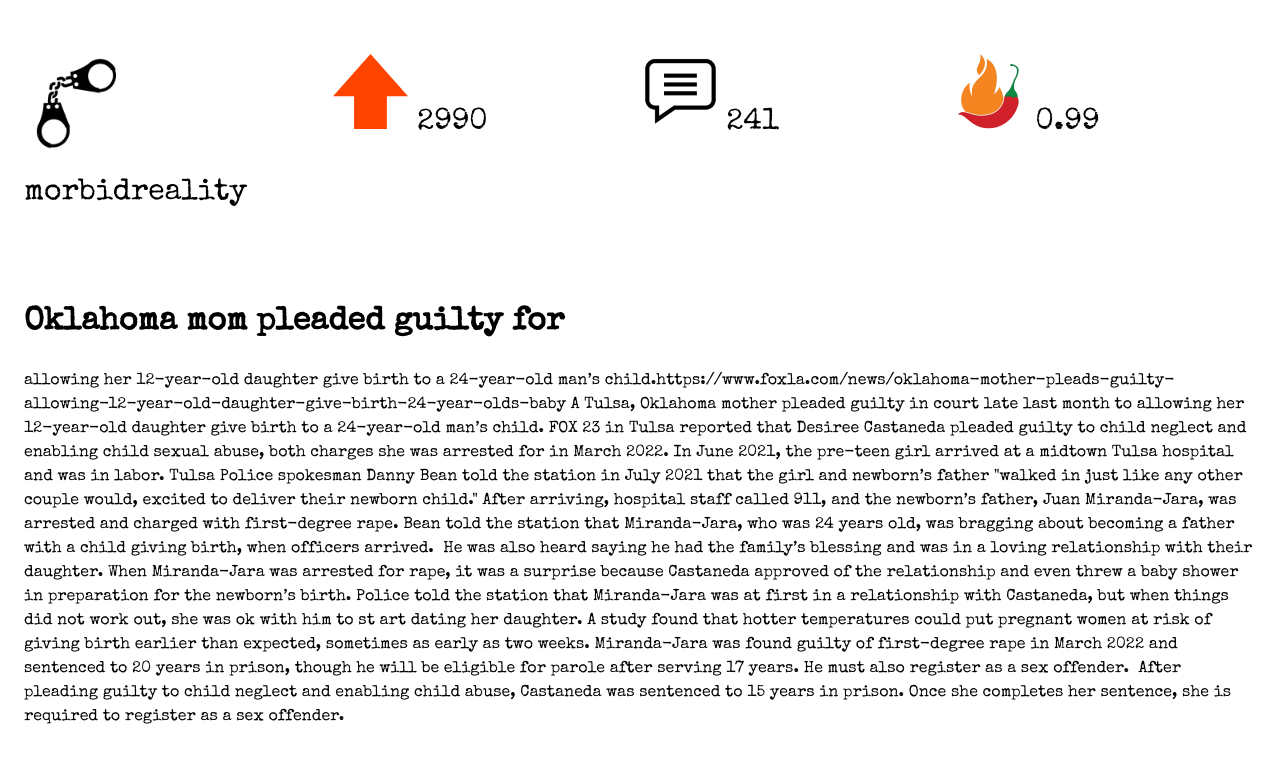
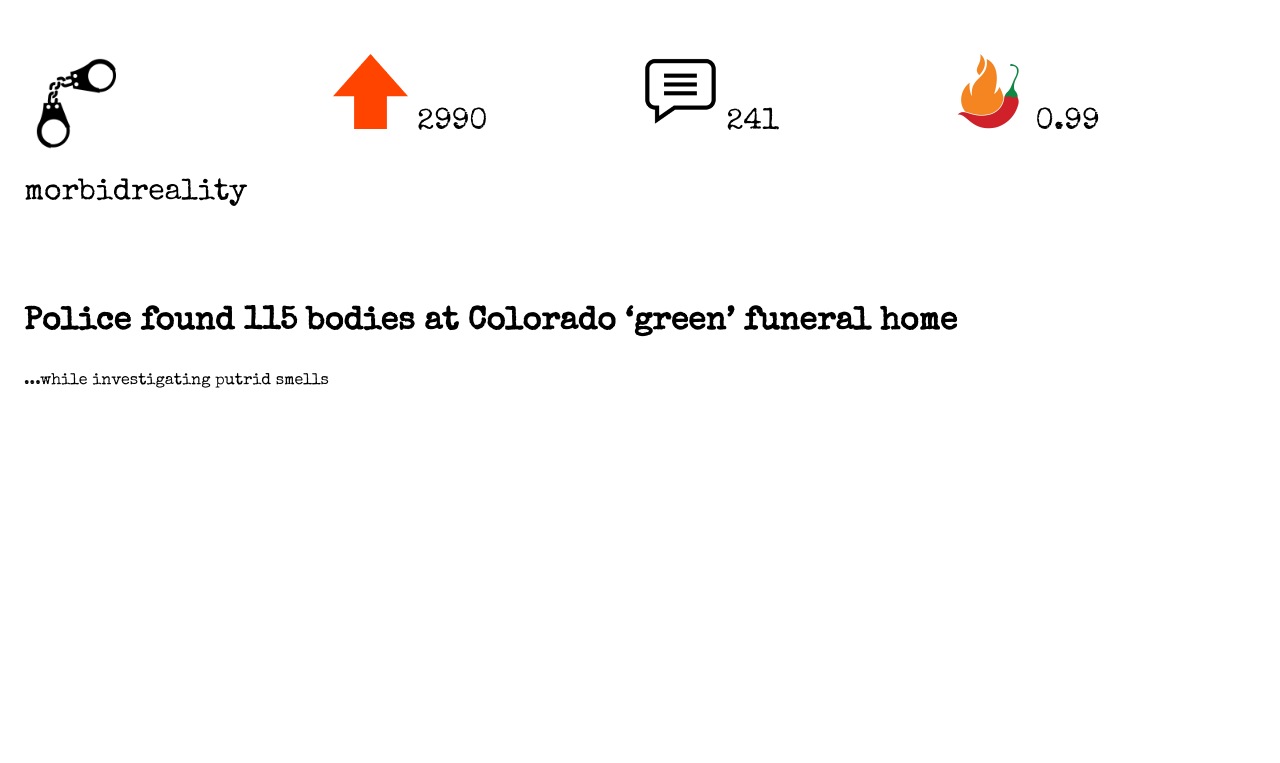
Before and after one commit to thisweekinredacted/thisweekinredacted.github.io, a Jekyll site: the page pages/top3.html, which Jekyll copies as it is, in a window 1280 px wide. Shown: the top 763 px of the page. Built offline with Jekyll 4.4.1, drawn with Linux system fonts in a browser that asks for light colours.

Commit message:
Update top3.html

```diff
--- a/pages/top3.html
+++ b/pages/top3.html
@@ -14,23 +14,8 @@
             <p class="c-methods_psy"><img src="spice.png" width="75" height="75"> 0.99</p>
         </div>
         <div>
-            <h1>Oklahoma mom pleaded guilty for </h1>
-            <p>allowing her 12-year-old daughter give birth to a 24-year-old man’s child.https://www.foxla.com/news/oklahoma-mother-pleads-guilty-allowing-12-year-old-daughter-give-birth-24-year-olds-baby
-A Tulsa, Oklahoma mother pleaded guilty in court late last month to allowing her 12-year-old daughter give birth to a 24-year-old man’s child.
-FOX 23 in Tulsa reported that Desiree Castaneda pleaded guilty to child neglect and enabling child sexual abuse, both charges she was arrested for in March 2022.
-In June 2021, the pre-teen girl arrived at a midtown Tulsa hospital and was in labor.
-Tulsa Police spokesman Danny Bean told the station in July 2021 that the girl and newborn’s father "walked in just like any other couple would, excited to deliver their newborn child."
-After arriving, hospital staff called 911, and the newborn’s father, Juan Miranda-Jara, was arrested and charged with first-degree rape.
-Bean told the station that Miranda-Jara, who was 24 years old, was bragging about becoming a father with a child giving birth, when officers arrived.
-He was also heard saying he had the family’s blessing and was in a loving relationship with their daughter.
-When Miranda-Jara was arrested for rape, it was a surprise because Castaneda approved of the relationship and even threw a baby shower in preparation for the newborn’s birth.
-Police told the station that Miranda-Jara was at first in a relationship with Castaneda, but when things did not work out, she was ok with him to st
-art dating her daughter.
-A study found that hotter temperatures could put pregnant women at risk of giving birth earlier than expected, sometimes as early as two weeks.
-Miranda-Jara was found guilty of first-degree rape in March 2022 and sentenced to 20 years in prison, though he will be eligible for parole after serving 17 years. He must also register as a sex offender.
-After pleading guilty to
-child neglect and enabling child abuse, Castaneda was sentenced to 15 years in
-prison. Once she completes her sentence, she is required to register as a sex offender.</p>
+            <h1>Police found 115 bodies at Colorado ‘green’ funeral home </h1>
+            <p>...while investigating putrid smells</p>
         </div>
     </body>
     </html>
```
